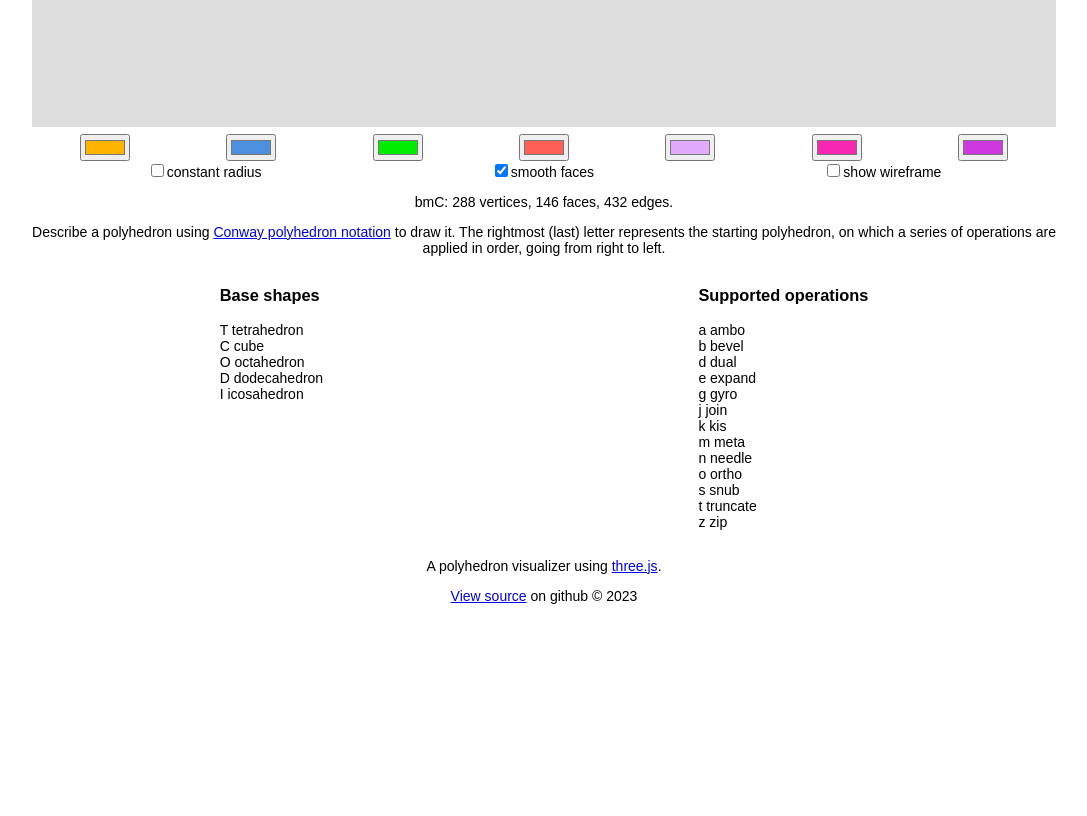
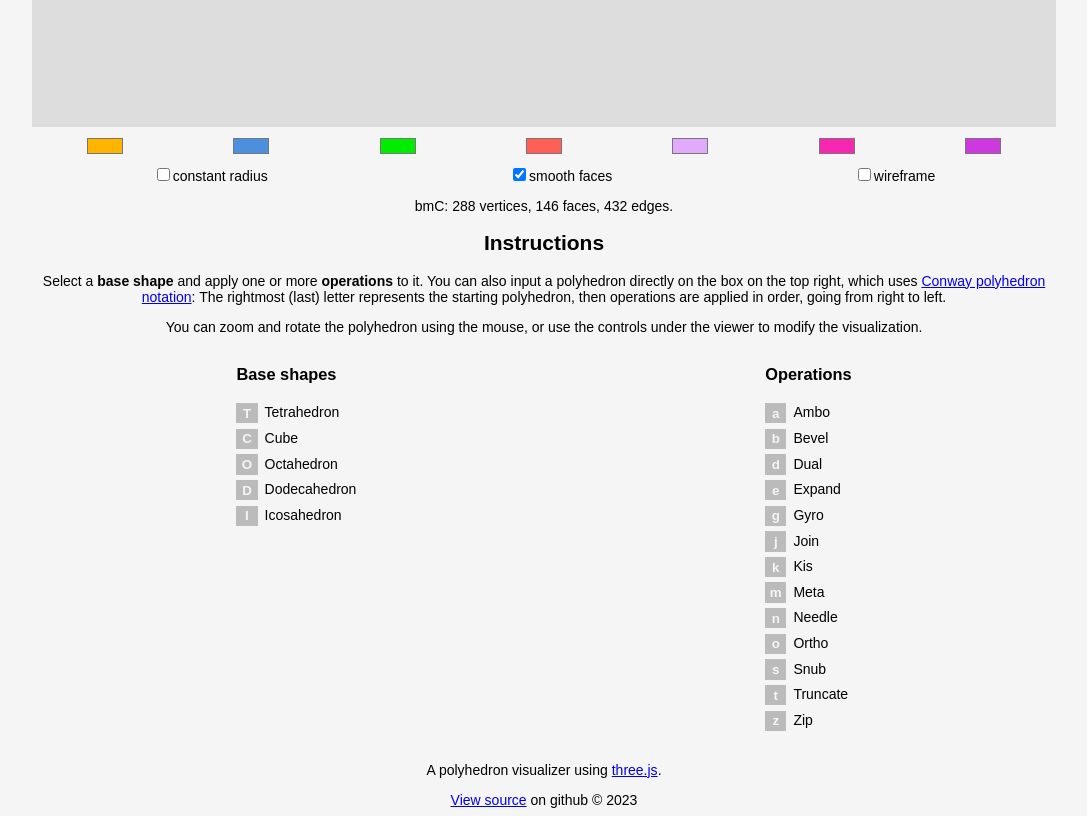
Before and after one commit to gyrgir/polyeditor, a website built with Vite: page index.html in a window 1280 px wide. Shown: the part 580-1396 px from the top of the page, without its empty margins (96-1183 px from the left). Before the commit the page ends 1192 px from the top, so only its background shows below. Built offline with nearby package versions, Linux system fonts and the light colour scheme.

Commit message:
Update visualizer page

```diff
--- a/index.html
+++ b/index.html
@@ -26,42 +26,47 @@
       <div id="shape-controls" class="row-blocks">
         <label for="polyhedra-scale-mode"><input type="checkbox" id="polyhedra-scale-mode">constant radius</label>
         <label for="polyhedra-face-mode"><input type="checkbox" id="polyhedra-face-mode" checked>smooth faces</label>
-        <label for="polyhedra-wireframe"><input type="checkbox" id="polyhedra-wireframe">show wireframe</label>
+        <label for="polyhedra-wireframe"><input type="checkbox" id="polyhedra-wireframe">wireframe</label>
         <!--<label for="polyhedra-vertex-labels"><input type="checkbox" id="polyhedra-vertex-labels">label vertices</label>
         <label for="polyhedra-face-labels"><input type="checkbox" id="polyhedra-face-labels">label faces</label>-->
       </div>
       <p id="stats"></p>
-      <p id="instructions">
-        Describe a polyhedron using <a href="https://en.wikipedia.org/wiki/Conway_polyhedron_notation">Conway polyhedron notation</a> to draw it.
-        The rightmost (last) letter represents the starting polyhedron, on which a series of operations are applied in order, going from right to left.
+      <h2 id="instructions">Instructions</h2>
+      <p>
+        Select a <strong>base shape</strong> and apply one or more <strong>operations</strong> to it. You can also input a polyhedron directly on the box on the top right,
+        which uses <a href="https://en.wikipedia.org/wiki/Conway_polyhedron_notation">Conway polyhedron notation</a>:
+        The rightmost (last) letter represents the starting polyhedron, then operations are applied in order, going from right to left.
+      </p>
+      <p>
+        You can zoom and rotate the polyhedron using the mouse, or use the controls under the viewer to modify the visualization.
       </p>
       <div class="row-blocks">
         <div>
           <h3>Base shapes</h3>
           <ul>
-            <li>T tetrahedron</li>
-            <li>C cube</li>
-            <li>O octahedron</li>
-            <li>D dodecahedron</li>
-            <li>I icosahedron</li>
+            <li><button class="shape">T</button>Tetrahedron</li>
+            <li><button class="shape">C</button>Cube</li>
+            <li><button class="shape">O</button>Octahedron</li>
+            <li><button class="shape">D</button>Dodecahedron</li>
+            <li><button class="shape">I</button>Icosahedron</li>
           </ul>
         </div>
         <div>
-          <h3>Supported operations</h3>
+          <h3>Operations</h3>
           <ul>
-            <li>a ambo</li>
-            <li>b bevel</li>
-            <li>d dual</li>
-            <li>e expand</li>
-            <li>g gyro</li>
-            <li>j join</li>
-            <li>k kis</li>
-            <li>m meta</li>
-            <li>n needle</li>
-            <li>o ortho</li>
-            <li>s snub</li>
-            <li>t truncate</li>
-            <li>z zip</li>
+            <li><button class="operation">a</button>Ambo</li>
+            <li><button class="operation">b</button>Bevel</li>
+            <li><button class="operation">d</button>Dual</li>
+            <li><button class="operation">e</button>Expand</li>
+            <li><button class="operation">g</button>Gyro</li>
+            <li><button class="operation">j</button>Join</li>
+            <li><button class="operation">k</button>Kis</li>
+            <li><button class="operation">m</button>Meta</li>
+            <li><button class="operation">n</button>Needle</li>
+            <li><button class="operation">o</button>Ortho</li>
+            <li><button class="operation">s</button>Snub</li>
+            <li><button class="operation">t</button>Truncate</li>
+            <li><button class="operation">z</button>Zip</li>
           </ul>
         </div>
       </div>
--- a/src/main.js
+++ b/src/main.js
@@ -69,17 +69,18 @@ function wireColorPickers(className, updateFunction) {
 async function main() {
     const polyeditor = new Polyeditor(document.getElementById("scene-container"));
     polyeditor.start();
+    const urlParams = new URLSearchParams(window.location.search);
 
-    const urlParams = new URLSearchParams(window.location.search);
+    function updateShape(value) {
+        polyeditor.generate(value);
+        displayStats(polyeditor.shapeStats);
+        updateColorPickers(polyeditor);
+    }
 
     wireInput(
         "polyhedra-input",
-        (value) => {
-            polyeditor.generate(value);
-            displayStats(polyeditor.shapeStats);
-            updateColorPickers(polyeditor);
-        },
-        urlParams.has('p') ? urlParams.get('p') : randomShape());
+        updateShape,
+        urlParams.has('p') ? urlParams.get('p') : randomShape(2, 4));
 
     wireToggle(
         "polyhedra-scale-mode",
@@ -95,6 +96,21 @@ async function main() {
     wireColorPickers("color-picker", (target) => {
         polyeditor.setFaceColor(Number(target.dataset.colorId), target.value);
     });
+
+    const input = document.getElementById("polyhedra-input");
+    for (const shapeButton of document.getElementsByClassName("shape")) {
+        shapeButton.addEventListener('click', (event) => {
+            input.value = event.target.innerHTML;
+            updateShape(input.value);
+        });
+    }
+
+    for (const operationButton of document.getElementsByClassName("operation")) {
+        operationButton.addEventListener('click', (event) => {
+            input.value = event.target.innerHTML + input.value;
+            updateShape(input.value);
+        });
+    }
 }
 
 main().catch((err) => {
--- a/styles/main.css
+++ b/styles/main.css
@@ -1,9 +1,10 @@
 body {
   font-size: 14px;
   font-family: sans-serif;
+  background: whitesmoke;
 }
 
-p {
+h2, p {
   text-align: center;
 }
 
@@ -25,6 +26,7 @@ ul li {
 .row-blocks {
   display: flex;
   justify-content: space-around;
+  margin: 0.5em 0;
 }
 
 #header {
@@ -34,7 +36,7 @@ ul li {
 }
 
 #scene-container {
-  height: max(600px, 80vh);
+  height: 80vh;
   display: block;
   margin-bottom: 0.5em;
 }
@@ -43,6 +45,8 @@ input[type="text"] {
   text-align: right;
   max-width: 10ex;
   margin-left: 1ex;
+  height: 16px;
+  line-height: 16px;
 }
 
 .instructions-link {
@@ -67,3 +71,34 @@ input[type="text"] {
 .hidden {
   display: none;
 }
+
+input[type="color"] {
+  appearance: none;
+  -moz-appearance: none;
+  -webkit-appearance: none;
+  background: none;
+  border: 0;
+  cursor: pointer;
+  width: 3em;
+  height: 1.8em;
+  padding: 0;
+  margin: 0 0.1em;
+}
+
+button.shape,
+button.operation {
+  border: 0;
+  background-color: #bbbbbb;
+  width: 3ex;
+  padding: 0.2em 0;
+  cursor: pointer;
+  margin: 0.2em 1ex 0.2em 0;
+  text-align: center;
+  color: whitesmoke;
+  font-weight: bold;
+}
+
+button.shape:hover,
+button.operation:hover {
+  background-color: #333333;
+}
```
